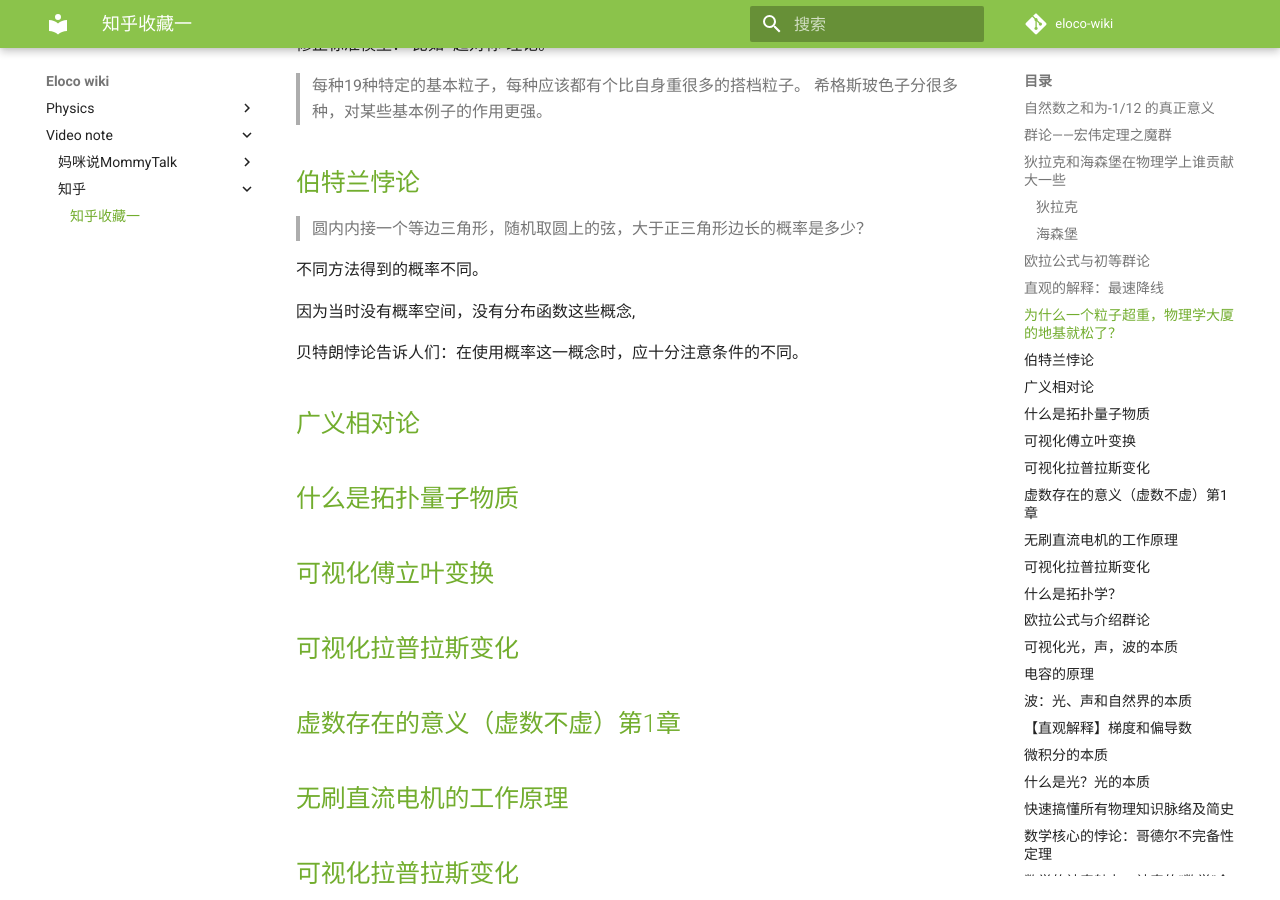
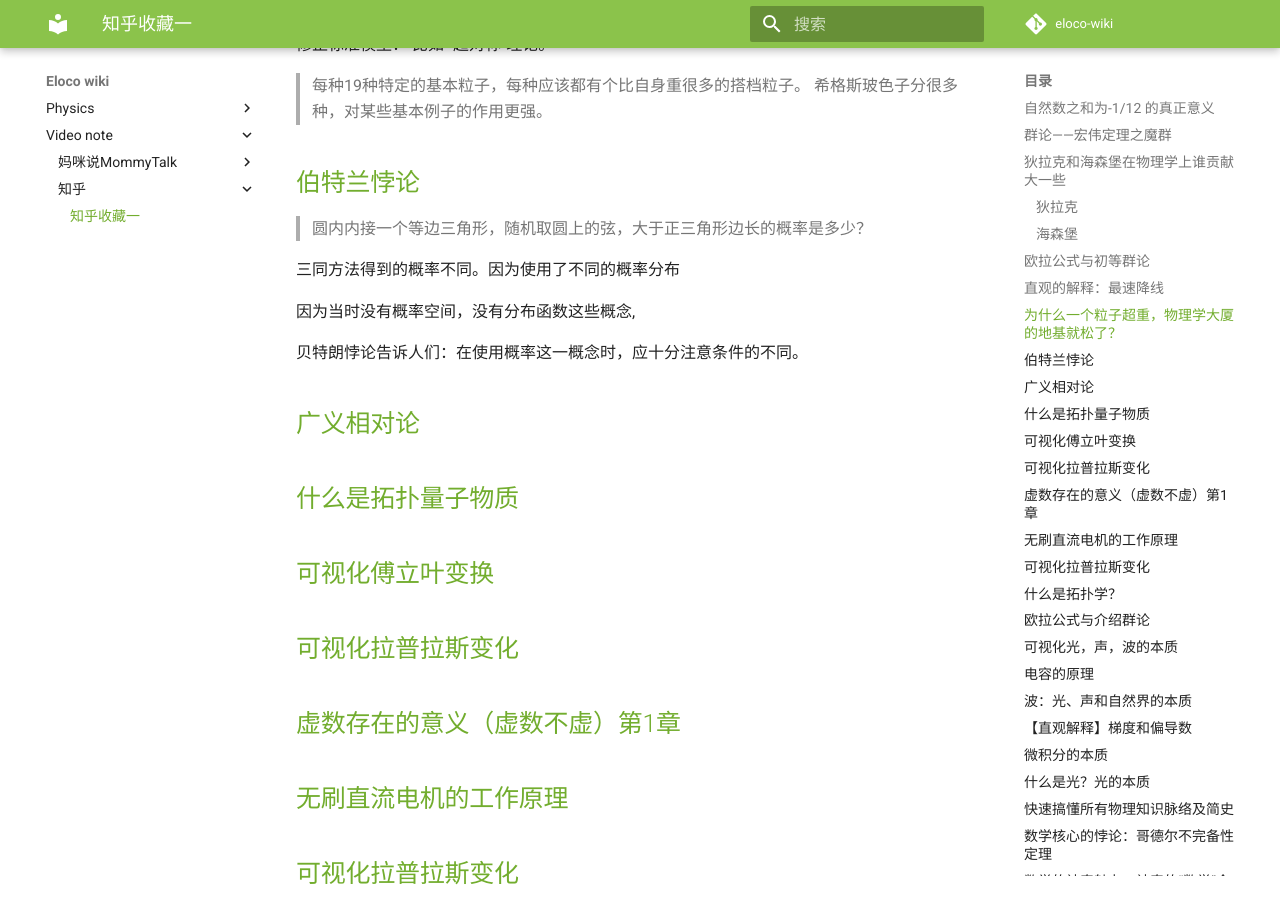
Before and after one commit to Eloco/eloco-wiki, an MkDocs documentation site: the page built from docs/video note/知乎/知乎收藏一.md, in a window 1280 px wide and 900 px high, scrolled down 2653 px. Built offline with MkDocs 1.6.1 and Material for MkDocs 9.7.7, drawn with Linux system fonts in a browser that asks for light colours; comment, search, counter and statistics services are not loaded.

Commit message:
vault backup: 2022-07-28 13:43:06

```diff
--- a/docs/video note/知乎/知乎收藏一.md
+++ b/docs/video note/知乎/知乎收藏一.md
@@ -113,7 +113,7 @@ W玻色子传递弱力的粒子。
 
 >圆内内接一个等边三角形，随机取圆上的弦，大于正三角形边长的概率是多少？
 
-不同方法得到的概率不同。
+三同方法得到的概率不同。因为使用了不同的概率分布
 
 因为当时没有概率空间，没有分布函数这些概念,
 
```
